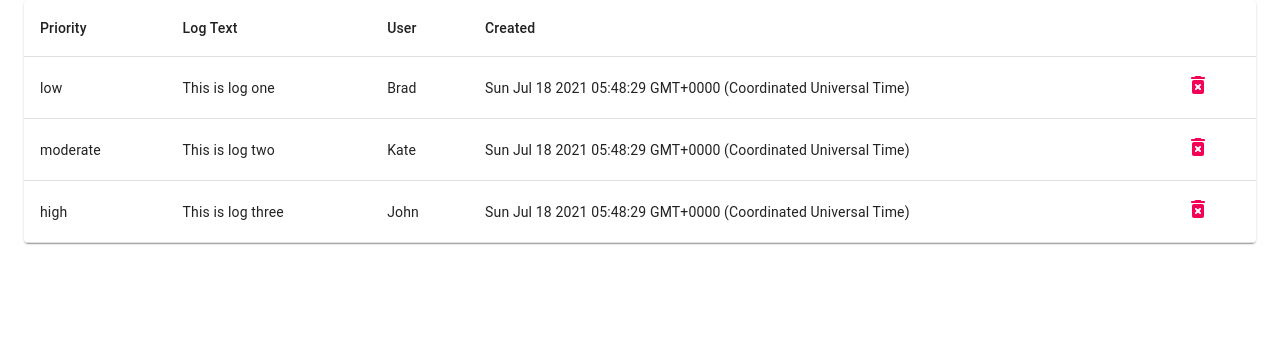
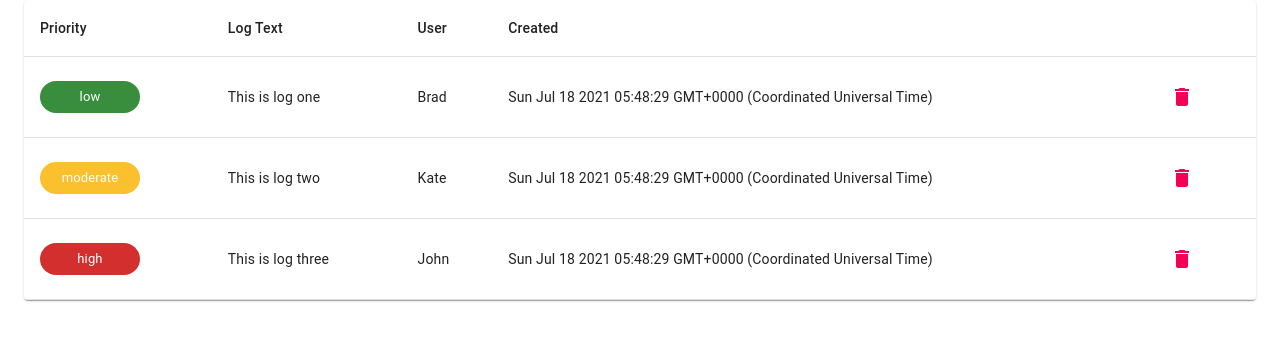
Before and after one commit to SlicingCode/IT-Ticket-Logger, a React app: page / in a window 1280 px wide. Shown: the top 340 px of the page. Built offline with nearby package versions, Linux system fonts and the light colour scheme; the HTML template or start-up script is replaced by a standard one.

Commit message:
priority chips styling

```diff
--- a/src/components/Logitem.js
+++ b/src/components/Logitem.js
@@ -1,17 +1,42 @@
 import React from 'react';
 import TableRow from '@material-ui/core/TableRow';
 import TableCell from '@material-ui/core/TableCell';
-import DeleteForeverRoundedIcon from '@material-ui/icons/DeleteForeverRounded';
+import IconButton from '@material-ui/core/IconButton';
+import DeleteIcon from '@material-ui/icons/Delete';
+import Chip from '@material-ui/core/Chip';
+import { green, yellow, red } from '@material-ui/core/colors';
 
 const Logitem = ({ log: { _id, priority, user, text, created } }) => {
+  const colorForStatus = priority => {
+    switch (priority) {
+      case 'high':
+        return red;
+      case 'moderate':
+        return yellow;
+      default:
+        return green;
+    }
+  };
+
   return (
     <TableRow>
-      <TableCell>{priority}</TableCell>
+      <TableCell>
+        <Chip
+          label={priority}
+          style={{
+            backgroundColor: colorForStatus(priority)[700],
+            color: 'white',
+            width: '100px',
+          }}
+        ></Chip>
+      </TableCell>
       <TableCell>{text}</TableCell>
       <TableCell>{user}</TableCell>
       <TableCell>{created}</TableCell>
       <TableCell>
-        <DeleteForeverRoundedIcon color='secondary' />
+        <IconButton aria-label='delete' color='secondary'>
+          <DeleteIcon />
+        </IconButton>
       </TableCell>
     </TableRow>
   );
```
